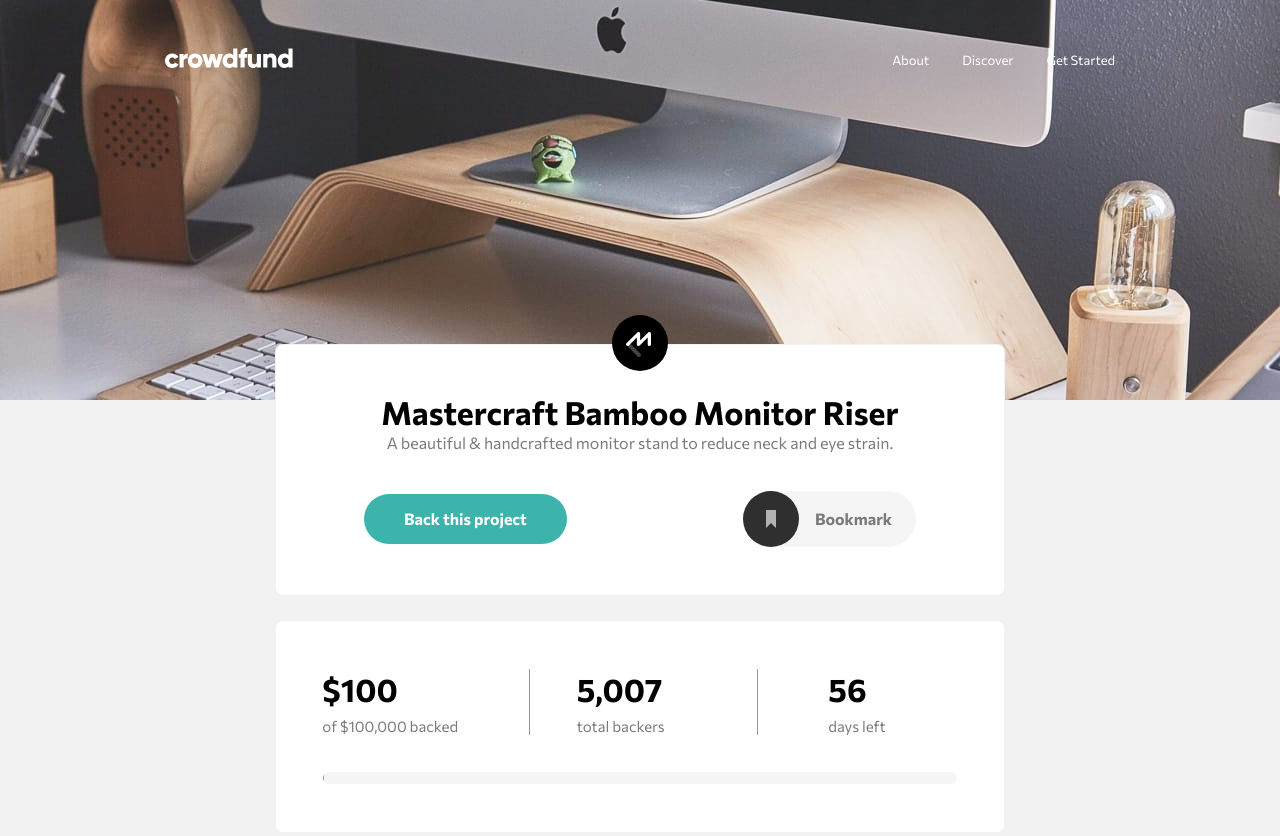
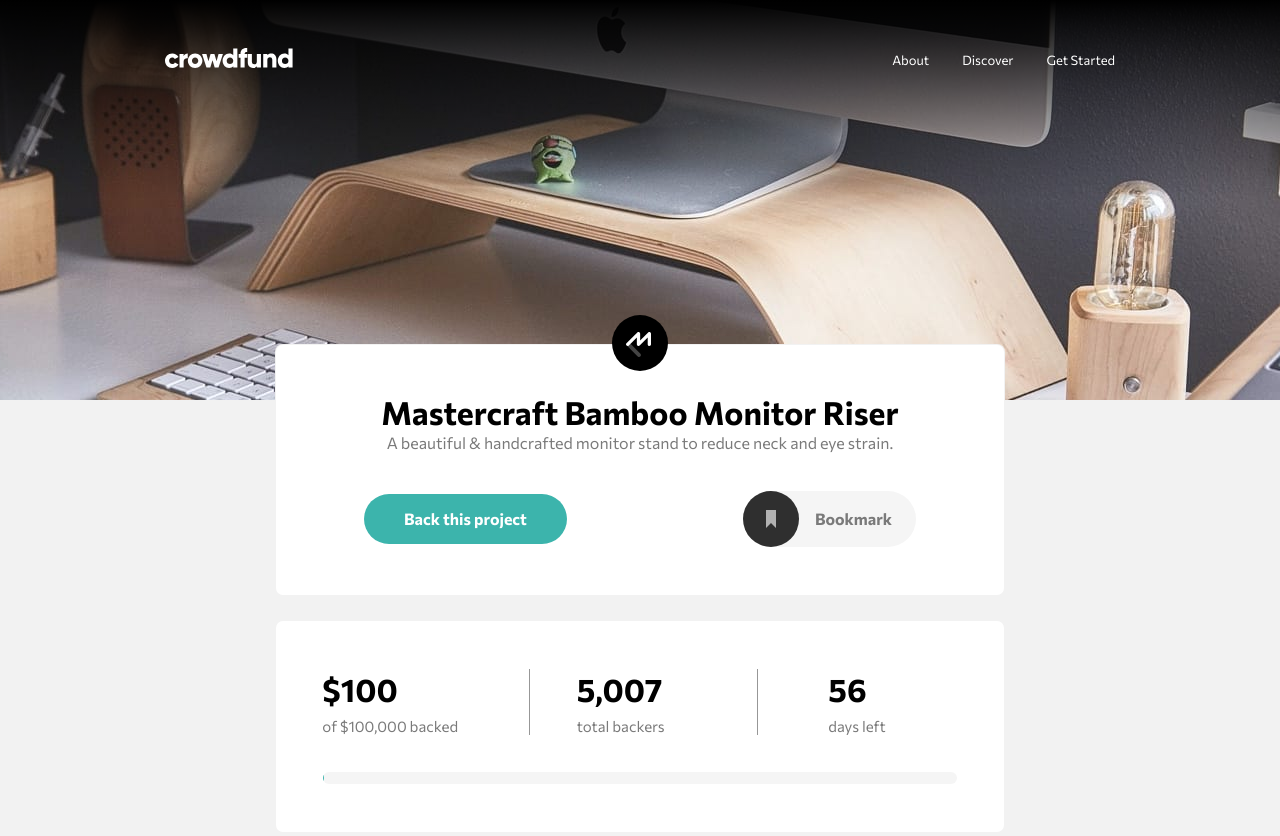
Before and after one commit to vanja-veapi/week-7, a plain HTML site: page index.html in a window 1280 px wide. Shown: the top 836 px of the page. Drawn offline with Linux system fonts and the light colour scheme.

Commit message:
added gradient

```diff
--- a/assets/css/style.css
+++ b/assets/css/style.css
@@ -169,12 +169,12 @@ main {
 }
 header {
 	height: 400px;
-	background-image: url(../images/image-hero-desktop.jpg);
+	padding: 0 165px;
+	padding-top: 48px;
+	background: linear-gradient(0deg, rgba(2, 0, 36, 0) 50%, rgba(0, 0, 0, 1) 100%), url(../images/image-hero-desktop.jpg);
 	background-repeat: no-repeat;
 	background-position: center;
 	background-size: cover;
-	padding: 0 165px;
-	padding-top: 48px;
 }
 .card,
 .modal1 {
```
